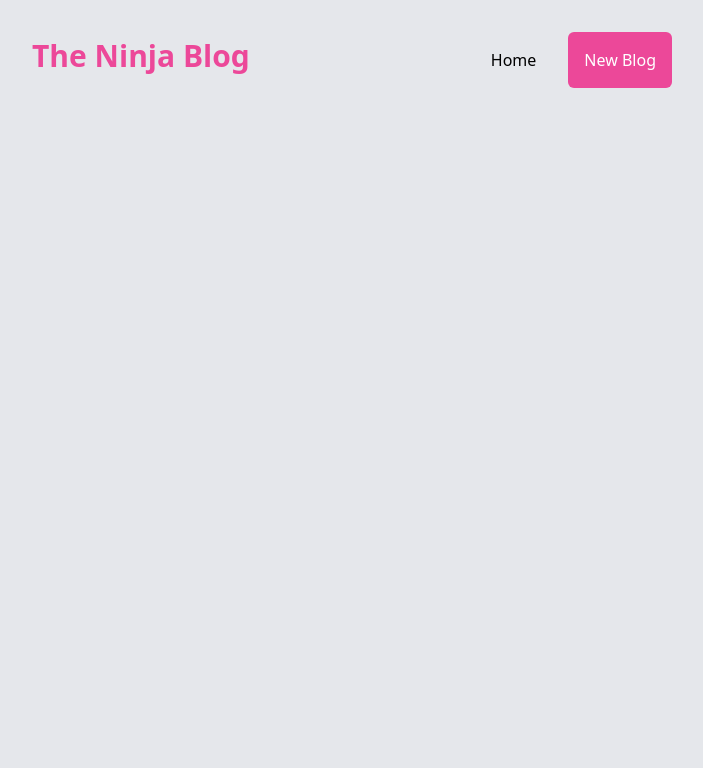
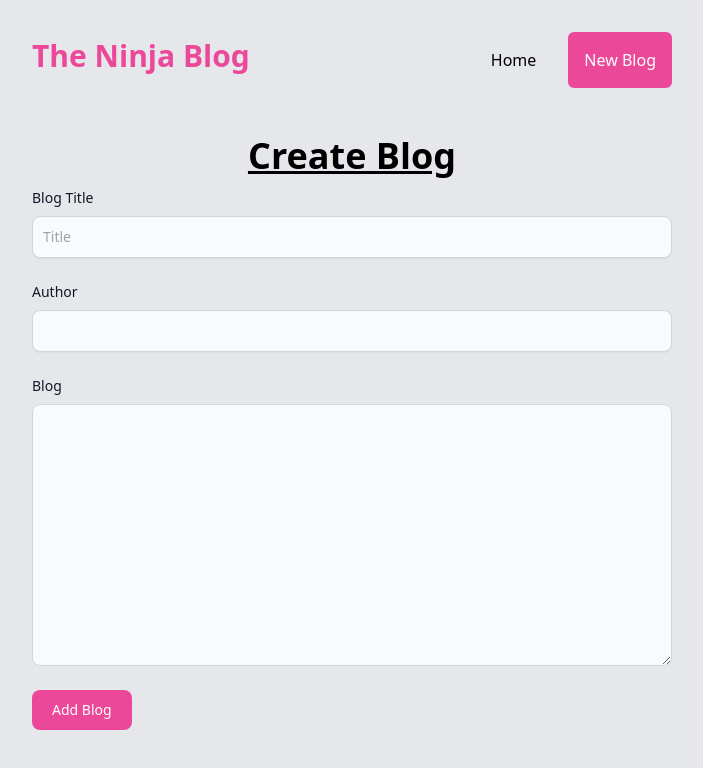
Before and after one commit to JoelOgira/Ninja_Blog, a React (Vite) app: page /blog in a window 1280 px wide. Shown: the top 768 px of the page, without its empty margins (288-991 px from the left). Built offline with nearby package versions, Linux system fonts and the light colour scheme; no server answers.

Commit message:
Finished up the create nw blog funcionality

```diff
--- a/src/App.jsx
+++ b/src/App.jsx
@@ -1,6 +1,7 @@
 import { useState, useEffect } from "react";
-import  { Routes, Route } from "react-router-dom";
+import  { Routes, Route, useNavigate } from "react-router-dom";
 import api from "./api/blogs"
+import {format} from "date-fns"
 import BlogPage from "./Components/BlogPage";
 import Header from "./Components/Header";
 import Home from "./Components/Home";
@@ -9,6 +10,11 @@ import New from "./Components/New";
 const App = () => {
 
   const [blogs, setBlogs] = useState([]);
+  const [title, setTitle] = useState('');
+  const [author, setAuthor] = useState('');
+  const [body, setBody] = useState('');
+
+  const history = useNavigate();
 
   useEffect(() => {
       const getBlogs = async () => {
@@ -22,12 +28,37 @@ const App = () => {
       getBlogs();
   }, []);
 
+  const handleSubmit = async (e) => {
+    e.preventDefault();
+    const id = blogs.length ? blogs[blogs.length - 1].id + 1 : 1;
+    const datetime = format(new Date(), 'MMMM yy, yyy pp');
+    const newBlog = {id, author, datetime, title, body}
+    try {
+      const response = await api.post('/blogs', newBlog);
+      setBlogs([...blogs, response.data]);
+      setTitle('');
+      setAuthor('');
+      setBody('');
+      history('/');
+    } catch (error) {
+      console.log(error.message);
+    }
+  }
+
   return (
     <div className="App container px-8 h-screen mx-auto md:w-3/4 lg:w-1/2 md:px-0 bg-gray-200">
       <Header />
       <Routes>
         <Route path="/" element={<Home blogs={blogs} />} />
-        <Route path="/blog" element={<New />} />
+        <Route path="/blog" element={<New
+          title={title}
+          setTitle={setTitle}
+          author={author}
+          setAuthor={setAuthor}
+          body={body}
+          setBody={setBody}
+          handleSubmit={handleSubmit}
+        />} />
         <Route path="/blog/:id" element={<BlogPage blogs={blogs} />} />
       </Routes>
     </div>
--- a/src/Components/New.jsx
+++ b/src/Components/New.jsx
@@ -1,6 +1,35 @@
-const New = () => {
+const New = ({
+    author, setAuthor, title, setTitle, body, setBody, handleSubmit
+ }) => {
     return (
-        <div className="New">
+        <div classNameName="New">
+        <h1 className="text-center text-4xl underline font-semibold mb-3">
+            Create Blog
+        </h1>
+        <form onSubmit={handleSubmit}>
+            <div className="mb-6">
+                <label htmlFor="title" className="block mb-2 text-sm font-medium text-gray-900 ">Blog Title</label>
+                <input type="text" id="title" className="shadow-sm bg-gray-50 border border-gray-300 text-gray-900 text-sm rounded-lg focus:ring-pink-500 focus:border-pink-500 block w-full p-2.5 dark:border-gray-600" placeholder="Title" required
+                value={title}
+                onChange={e => setTitle(e.target.value)}
+                />
+            </div>
+            <div className="mb-6">
+                <label htmlFor="author" className="block mb-2 text-sm font-medium text-gray-900 ">Author</label>
+                <input type="text" id="author" className="shadow-sm bg-gray-50 border border-gray-300 text-gray-900 text-sm rounded-lg focus:ring-pink-500 focus:border-pink-500 block w-full p-2.5 dark:border-gray-600" required
+                value={author}
+                onChange={e => setAuthor(e.target.value)}
+                />
+            </div>
+            <div className="mb-6">
+                <label for="body" class="block mb-2 text-sm font-medium text-gray-900 ">Blog</label>
+                <textarea id="body" rows="12" class="block p-2.5 w-full text-sm text-gray-900 bg-gray-50 rounded-lg border border-gray-300 focus:ring-blue-500 focus:border-blue-500 dark:border-gray-600 dark:placeholder-gray-400  dark:focus:ring-blue-500 dark:focus:border-blue-500"
+                value={body}
+                onChange={e => setBody(e.target.value)}
+                ></textarea>
+            </div>
+            <button type="submit" className="cursor-pointer text-white bg-pink-500 hover:bg-pink-900 focus:ring-4 focus:outline-none focus:ring-pink-300 font-medium rounded-lg text-sm px-5 py-2.5 text-center">Add Blog</button>
+        </form>
 
         </div>
      );
```
Also changed, not shown: db/data.json (+7 -0 lines). Lines whose indentation alone changed are shown as unchanged.
